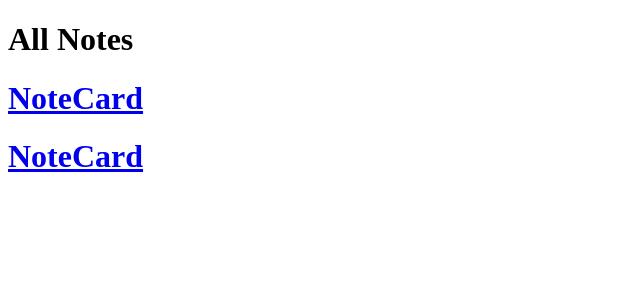
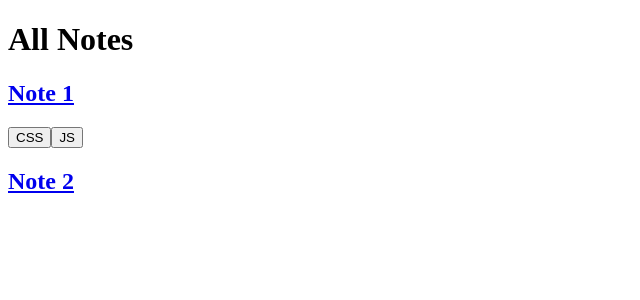
Before and after one commit to JohnMwendwa/notes-app, a React (Vite) app: page / in a window 1280 px wide. Shown: the top 300 px of the page, without its empty margins (0-640 px from the left). Built offline with nearby package versions, Linux system fonts and the light colour scheme.

Commit message:
render the note title and tags

```diff
--- a/src/components/NoteCard.tsx
+++ b/src/components/NoteCard.tsx
@@ -1,7 +1,12 @@
-export default function NoteCard() {
+import NoteProps from "../models/note";
+
+export default function NoteCard({ title, tags }: NoteProps) {
   return (
     <>
-      <h1>NoteCard</h1>
+      <h2>{title}</h2>
+      {tags.map((tag) => {
+        return <button key={tag.id}>{tag.label}</button>;
+      })}
     </>
   );
 }
```
